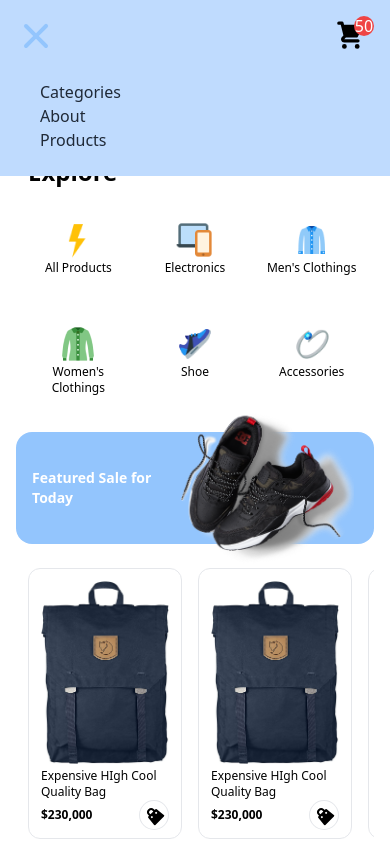
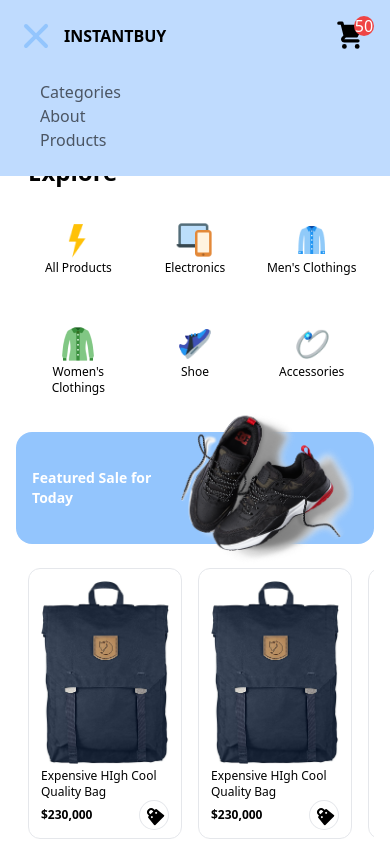
Before and after one commit to obiofiong/InstantBuy, a React (Create React App) app: page / in a window 390 px wide. Both pictures are taken after a click on the icon 36 px from the left and 36 px from the top of the page. Shown: the top 844 px of the page. Built offline with nearby package versions, Linux system fonts and the light colour scheme.

Commit message:
Updated mobile nav

```diff
--- a/package.json
+++ b/package.json
@@ -1,4 +1,5 @@
 {
+	"homepage": "http://obiofiong.github.io/InstantBuy",
 	"name": "instantbuy",
 	"version": "0.1.0",
 	"private": true,
@@ -11,6 +12,7 @@
 		"ansi-styles": "^3.2.1",
 		"firebase": "^8.7.0",
 		"flat-color-icons": "^1.1.0",
+		"framer-motion": "^4.1.17",
 		"heroicons-react": "^1.4.1",
 		"react": "^17.0.2",
 		"react-dom": "^17.0.2",
@@ -25,6 +27,8 @@
 	"scripts": {
 		"start": "craco start",
 		"build": "craco build",
+		"predeploy": "npm run build",
+		"deploy": "gh-pages -d build",
 		"test": "craco test",
 		"eject": "react-scripts eject"
 	},
@@ -49,6 +53,7 @@
 	"devDependencies": {
 		"@craco/craco": "^6.1.2",
 		"autoprefixer": "^9.8.6",
+		"gh-pages": "^3.2.3",
 		"postcss": "^7.0.36",
 		"tailwindcss": "npm:@tailwindcss/postcss7-compat@^2.2.4"
 	}
--- a/src/App.js
+++ b/src/App.js
@@ -1,11 +1,17 @@
 import Main from "./Components/Main/Main";
 import Navbar from "./Components/Navbar/Navbar";
+import { Switch, Route, Link } from "react-router-dom";
 
 function App() {
 	return (
 		<div className="">
 			<Navbar />
-			<Main />
+			<Switch>
+				{/* <Route exact path="/"></Route> */}
+				<Route exact path="/">
+					<Main />
+				</Route>
+			</Switch>
 		</div>
 	);
 }
--- a/src/Components/Main/Feed/NoticeCard/NoticeCard.js
+++ b/src/Components/Main/Feed/NoticeCard/NoticeCard.js
@@ -1,5 +1,3 @@
-import Sneakers from "../../../../img/Featured/sneakers.png";
-
 function NoticeCard({ title, img, direction, bg, bgLevel }) {
 	return (
 		<div
@@ -20,7 +18,7 @@ function NoticeCard({ title, img, direction, bg, bgLevel }) {
 				{title}
 				<span className=""></span>
 			</div>
-			<div className="mx-3 ">
+			<div className="mx-3">
 				{" "}
 				<img
 					className="max-h-40 w-44 transition duration-400 ease-in-out transform hover:scale-110
--- a/src/Components/Main/Main.js
+++ b/src/Components/Main/Main.js
@@ -3,7 +3,7 @@ import Sidebar from "./Sidebar/Sidebar";
 
 function Main() {
 	return (
-		<div className=" px-3 py-8 sm:grid sm:grid-cols-6">
+		<div className="px-3 py-8 sm:grid sm:grid-cols-6">
 			<Sidebar />
 			<Feed />
 		</div>
--- a/src/Components/Navbar/MobileNav.js
+++ b/src/Components/Navbar/MobileNav.js
@@ -2,7 +2,7 @@ import { XIcon } from "@heroicons/react/solid";
 
 function MobileNav({ handleMobileNavToggle }) {
 	return (
-		<div className="absolute w-full left-0 top-0 bg-blue-200 sm:hidden text-gray-800">
+		<div className="absolute w-full left-0 top-0 bg-blue-200 sm:hidden text-gray-600 transition duration-400 ease-in-out  ">
 			<XIcon
 				onClick={handleMobileNavToggle}
 				className="h-10 ml-4 mt-4 text-blue-300 cursor-pointer hover:text-white"
--- a/src/Components/Navbar/Navbar.js
+++ b/src/Components/Navbar/Navbar.js
@@ -14,6 +14,7 @@ function Navbar() {
 
 	return (
 		<nav className="relative w-full bg-blue-100 px-4 pt-4 pb-6 sm:pt-6 sm:pb-3">
+			<div className=""></div>
 			{isMobileNavOpen && (
 				<MobileNav handleMobileNavToggle={handleMobileNavToggle} />
 			)}
@@ -23,7 +24,9 @@ function Navbar() {
 						onClick={handleMobileNavToggle}
 						className="h-10 text-blue-300 sm:hidden hover:text-white"
 					/>
-					<span className="font-bold mx-2">INSTANTBUY</span>
+					<span className="font-bold mx-2 transform hover:scale-110">
+						INSTANTBUY
+					</span>
 				</div>
 				{/* Search bar on desktop */}
 				<div className=" hidden sm:block flex-grow mx-6">
--- a/src/index.js
+++ b/src/index.js
@@ -5,12 +5,15 @@ import App from "./App";
 import { store } from "./redux/store";
 import { Provider } from "react-redux";
 import reportWebVitals from "./reportWebVitals";
+import { BrowserRouter } from "react-router-dom";
 
 ReactDOM.render(
 	<React.StrictMode>
-		<Provider store={store}>
-			<App />
-		</Provider>
+		<BrowserRouter>
+			<Provider store={store}>
+				<App />
+			</Provider>
+		</BrowserRouter>
 	</React.StrictMode>,
 	document.getElementById("root")
 );
```
Also changed, not shown: 1 other file (tests, documents, lock files or other folders).
